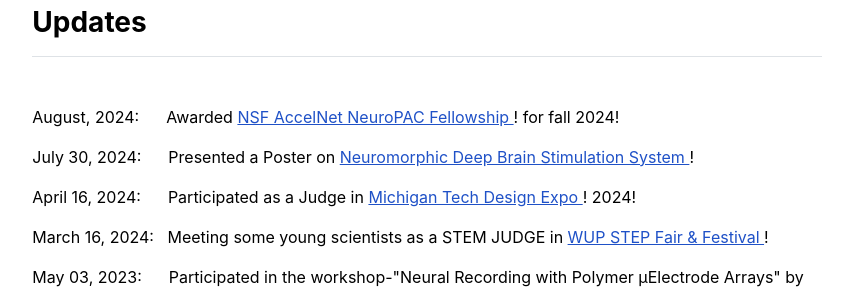
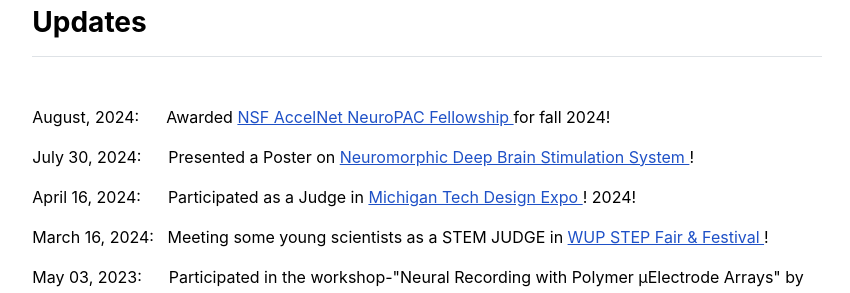
Before and after one commit to Anannabiswas/anannabiswas.github.io, a Jekyll site: the page built from index.md, in a window 1280 px wide and 900 px high, scrolled down 1535 px. Shown: the part 153-446 px from the top of the window, without its empty margins (189-1039 px from the left). Built offline with Jekyll 4.4.1, drawn with Linux system fonts in a browser that asks for light colours.

```diff
--- a/_layouts/home.html
+++ b/_layouts/home.html
@@ -50,7 +50,7 @@ layout: default
     <!--{% for post in site.posts %}
       <p>{{ post.date | date: "%B %-d, %Y" }} - <a href="{{ site.github.url }}/{{ post.url }}">{{ post.title }}</a> </p>
     {% endfor %} -->
-      <p> August, 2024: &nbsp; &nbsp;&nbsp; Awarded <a href= "https://www.neuropac.info/fellowships/" target="blank"> NSF AccelNet NeuroPAC Fellowship  </a>! for fall 2024! </p>
+      <p> August, 2024: &nbsp; &nbsp;&nbsp; Awarded <a href= "https://www.neuropac.info/fellowships/" target="blank"> NSF AccelNet NeuroPAC Fellowship  </a> for fall 2024! </p>
       <p> July 30, 2024: &nbsp; &nbsp;&nbsp; Presented a Poster on <a href= "https://arxiv.org/abs/2407.17756" target="blank"> Neuromorphic Deep Brain Stimulation System  </a>! </p>
       <p> April 16, 2024: &nbsp; &nbsp;&nbsp; Participated as a Judge in <a href="https://www.mtu.edu/enterprise/involved/expo/" target="blank"> Michigan Tech Design Expo </a>! 2024! </p>
       <p> March 16, 2024: &nbsp; Meeting some young scientists as a STEM JUDGE in <a href="https://www.wupstem.org/home/stemfair/" target="blank"> WUP STEP Fair & Festival </a>! </p>
```
